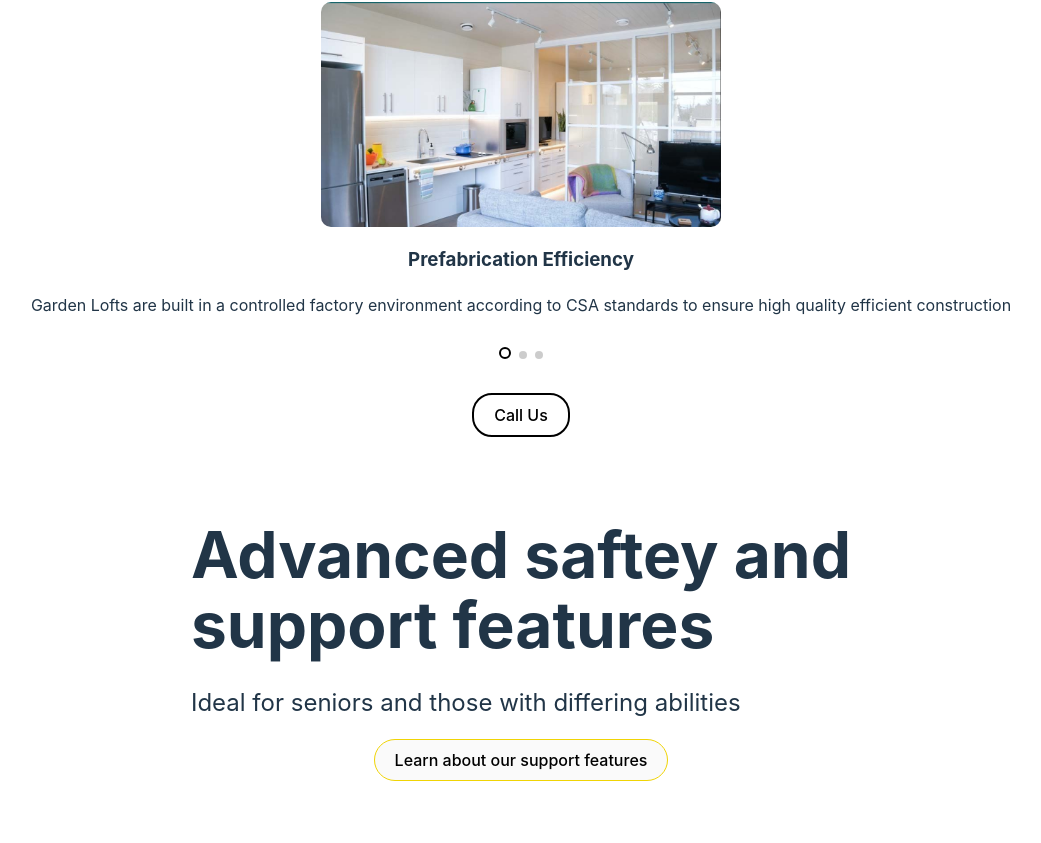
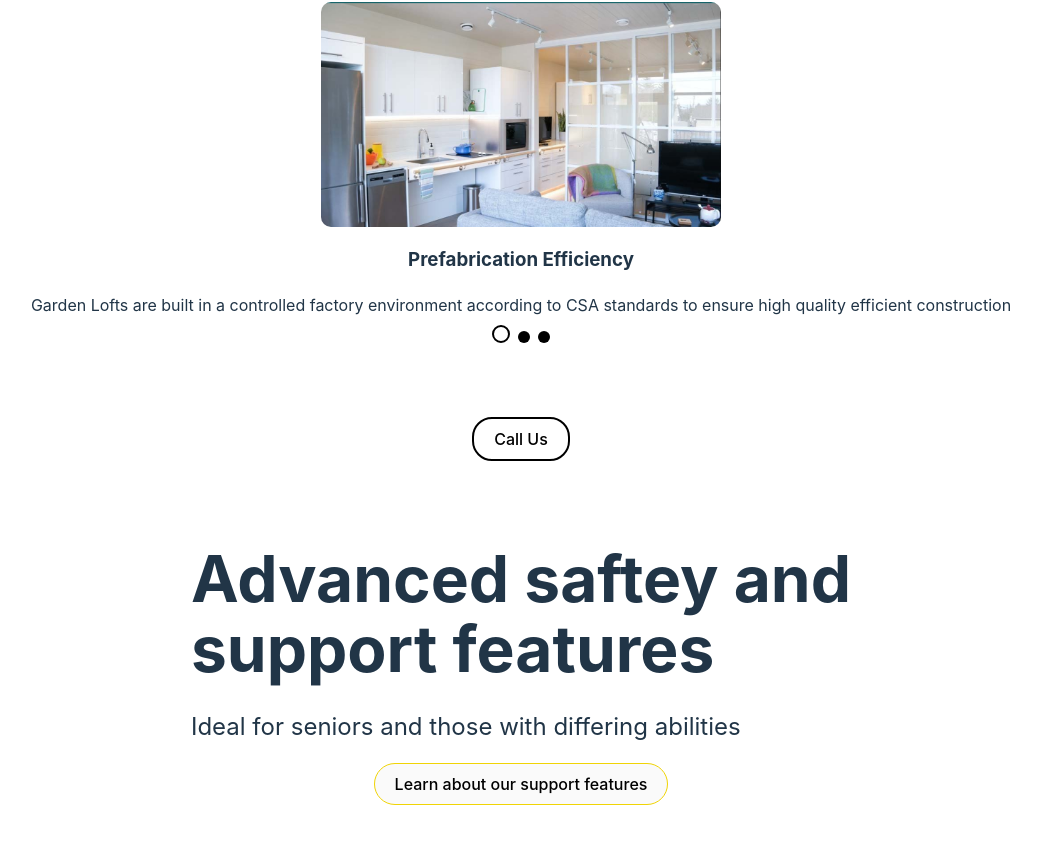
Before and after one commit to sallydough/garden-loft-website, a React (Vite) app: page / in a window 1280 px wide. Shown: the part 864-1707 px from the top of the page, without its empty margins (151-1192 px from the left). Built offline with nearby package versions, Linux system fonts and the light colour scheme.

Commit message:
Carousel.css

```diff
--- /dev/null
+++ b/src/components/Carousel.css
@@ -0,0 +1,35 @@
+/* Carousel.css */
+.swiper-pagination {
+  position: relative;
+  bottom: 10px;
+}
+
+.swiper-pagination-bullet {
+  background: #000 !important;
+  width: 12px;
+  height: 12px;
+  opacity: 1;
+  margin: 0 4px !important;
+}
+
+.swiper-pagination-bullet-active {
+  background: #fff !important;
+  border: 2px solid #000 !important;
+  width: 14px;
+  height: 14px;
+  opacity: 1;
+  margin: 0 4px !important;
+}
+
+.swiper-container {
+  width: 100%;
+  height: auto;
+}
+
+img {
+  max-width: 100%;
+  height: auto;
+  display: block;
+  margin: 0 auto;
+  border-radius: 10px;
+}
--- a/src/components/Carousel.tsx
+++ b/src/components/Carousel.tsx
@@ -4,6 +4,7 @@ import 'swiper/css';
 import 'swiper/css/pagination';
 import { Pagination } from 'swiper/modules';
 import livingRoomImage from '/images/livingRoom.png'; // Ensure this path is correct
+import './Carousel.css'
 
 const Carousel: React.FC = () => {
   return (
```
